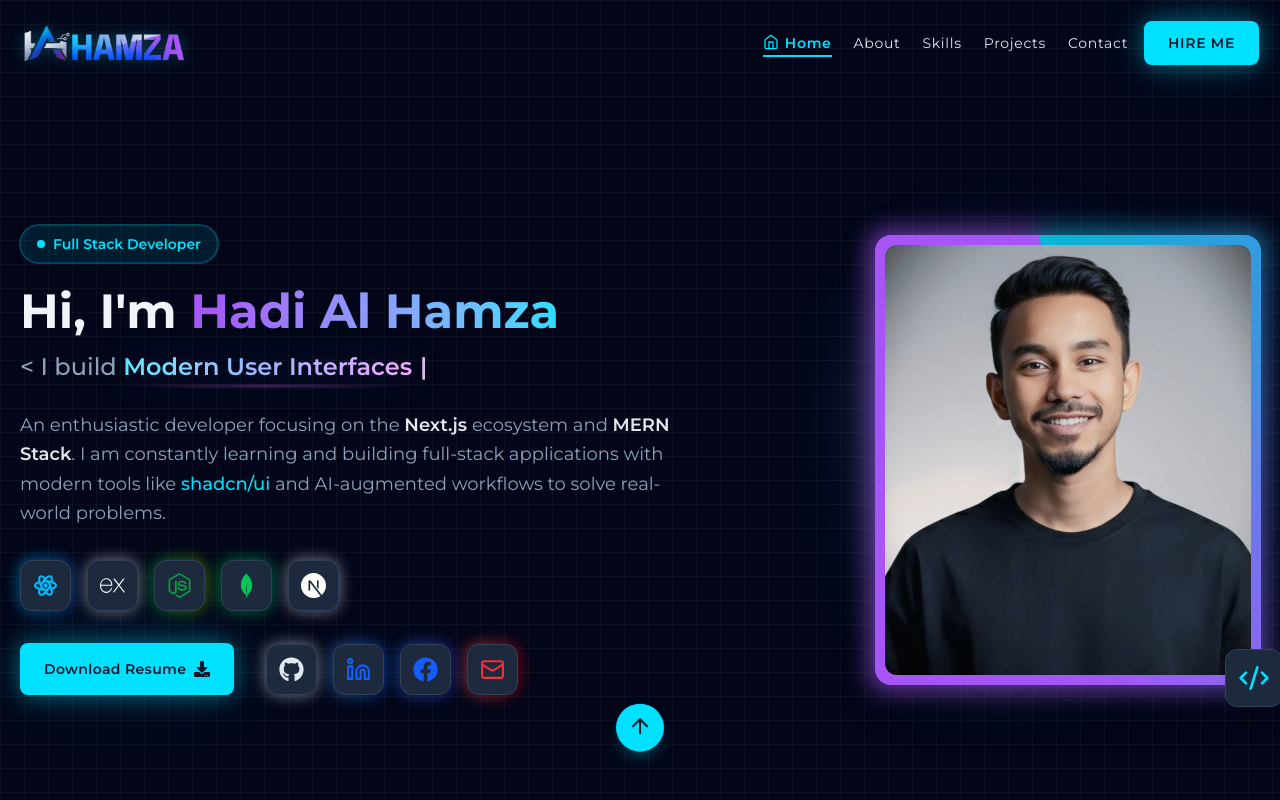
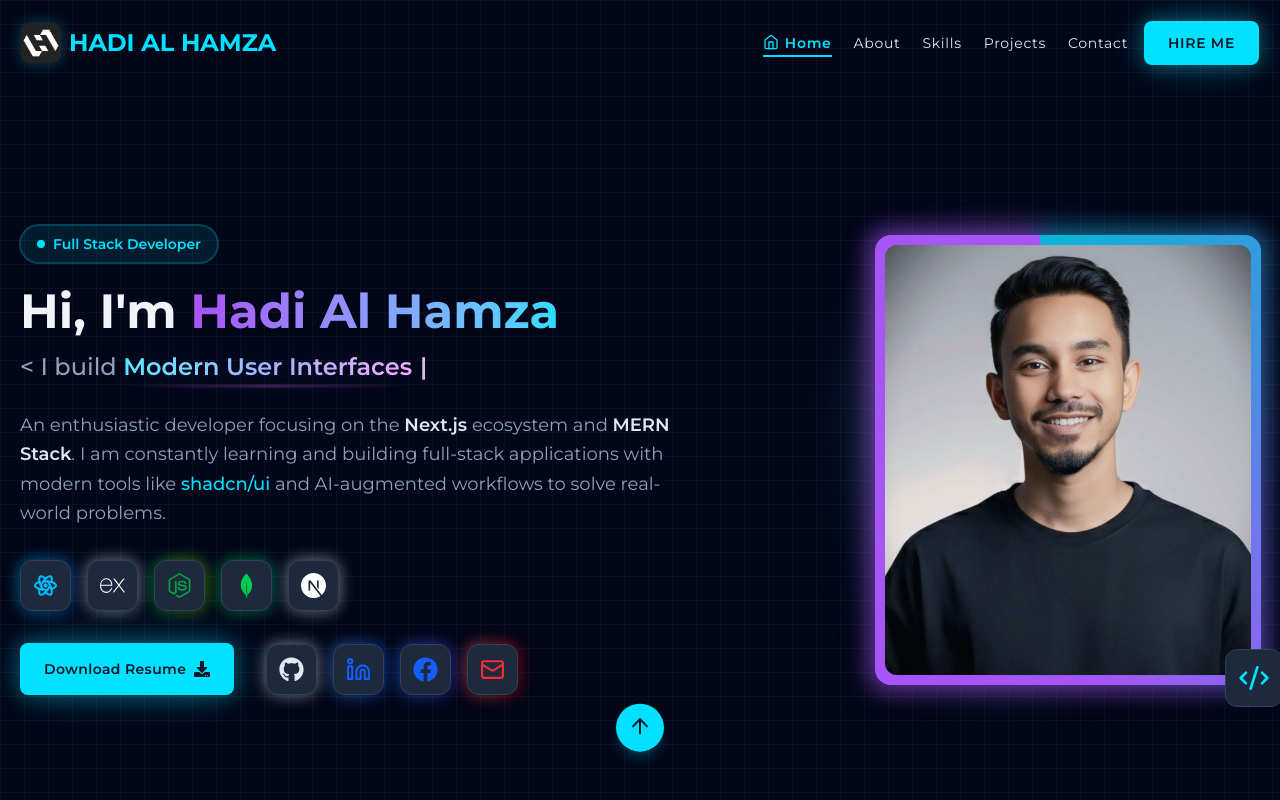
Before and after one commit to hadialhamza/portfolio, a React (Vite) app: page / in a window 1280 px wide. Shown: the top 800 px of the page. Built offline with nearby package versions, Linux system fonts and the light colour scheme.

Commit message:
change the logo and the favicon

```diff
--- a/index.html
+++ b/index.html
@@ -1,12 +1,8 @@
-<!DOCTYPE html>
+<!doctype html>
 <html lang="en">
   <head>
     <meta charset="UTF-8" />
-    <link
-      rel="icon"
-      type="image/svg+xml"
-      href="https://img.icons8.com/pieces/64/code.png"
-    />
+    <link rel="icon" type="image/png" href="/my-logo.png" />
     <meta name="viewport" content="width=device-width, initial-scale=1.0" />
     <title>Hadi Al Hamza | Portfolio</title>
   </head>
--- a/src/components/layout/Footer.jsx
+++ b/src/components/layout/Footer.jsx
@@ -31,7 +31,7 @@ const Footer = () => {
           <div className="md:col-span-5 space-y-6">
             <h3 className="text-3xl font-bold tracking-tighter text-primary">
               <img
-                src="/hamza-logo.webp"
+                src="/my-logo.png"
                 alt="Hadi Al Hamza"
                 className="h-10 w-auto object-contain"
               />
--- a/src/components/layout/navbar/NavContent.jsx
+++ b/src/components/layout/navbar/NavContent.jsx
@@ -15,15 +15,20 @@ const NavContent = ({ isScrolled, activeSection, handleNavClick }) => {
           <div className="absolute inset-0 bg-cyan-500/20 blur-xl rounded-full opacity-0 group-hover:opacity-100 transition-opacity duration-500" />
 
           {!isScrolled ? (
+            <>
               <img
-              src="/hamza-logo.webp"
+                src="/my-logo.png"
                 alt="Hadi Al Hamza"
                 className="h-full w-auto object-contain z-10 drop-shadow-[0_0_8px_rgba(34,211,238,0.3)] group-hover:drop-shadow-[0_0_12px_rgba(34,211,238,0.5)] group-hover:brightness-110 transition-all duration-300"
               />
+              <h2 className="text-2xl font-bold text-primary uppercase ml-2">
+                HADI al hamza
+              </h2>
+            </>
           ) : (
             <div className="h-10 w-10 -ml-2.5 scale-130 rounded-full bg-slate-900 border border-slate-700 flex items-center justify-center p-1 shadow-md shadow-cyan-500/20 z-10 transition-all duration-300 group-hover:border-primary/90 group-hover:bg-slate-800/80 group-hover:scale-[1.45]">
               <img
-                src="/logo.webp"
+                src="/my-logo.png"
                 alt="Hadi Al Hamza"
                 className="h-full w-full object-contain drop-shadow-[0_0_5px_rgba(34,211,238,0.5)]"
               />
@@ -34,7 +39,8 @@ const NavContent = ({ isScrolled, activeSection, handleNavClick }) => {
 
       {/* Desktop Menu Items */}
       <div
-        className={`hidden md:flex gap-4 items-center ${isScrolled ? "mx-auto" : "ml-auto"
+        className={`hidden md:flex gap-4 items-center ${
+          isScrolled ? "mx-auto" : "ml-auto"
         }`}
       >
         {navItems.map((item, index) => {
@@ -46,7 +52,8 @@ const NavContent = ({ isScrolled, activeSection, handleNavClick }) => {
               initial="idle"
               whileHover="hover"
               animate={isActive ? "hover" : "idle"}
-              className={`flex items-center gap-1.5 text-sm tracking-wider transition-colors duration-300 relative group cursor-pointer ${isActive
+              className={`flex items-center gap-1.5 text-sm tracking-wider transition-colors duration-300 relative group cursor-pointer ${
+                isActive
                   ? "text-primary font-semibold"
                   : "text-slate-200 hover:text-primary"
               }`}
@@ -102,7 +109,8 @@ const NavContent = ({ isScrolled, activeSection, handleNavClick }) => {
               <button
                 key={item.name}
                 onClick={() => handleNavClick(item.name.toLowerCase())}
-                className={`transition-all duration-300 relative group cursor-pointer flex flex-col items-center justify-center p-1 ${isActive
+                className={`transition-all duration-300 relative group cursor-pointer flex flex-col items-center justify-center p-1 ${
+                  isActive
                     ? "text-primary scale-110"
                     : "text-slate-200 hover:text-primary hover:scale-110"
                 }`}
```
Also changed, not shown: public/my-logo.png (added). Lines whose indentation alone changed are shown as unchanged.
